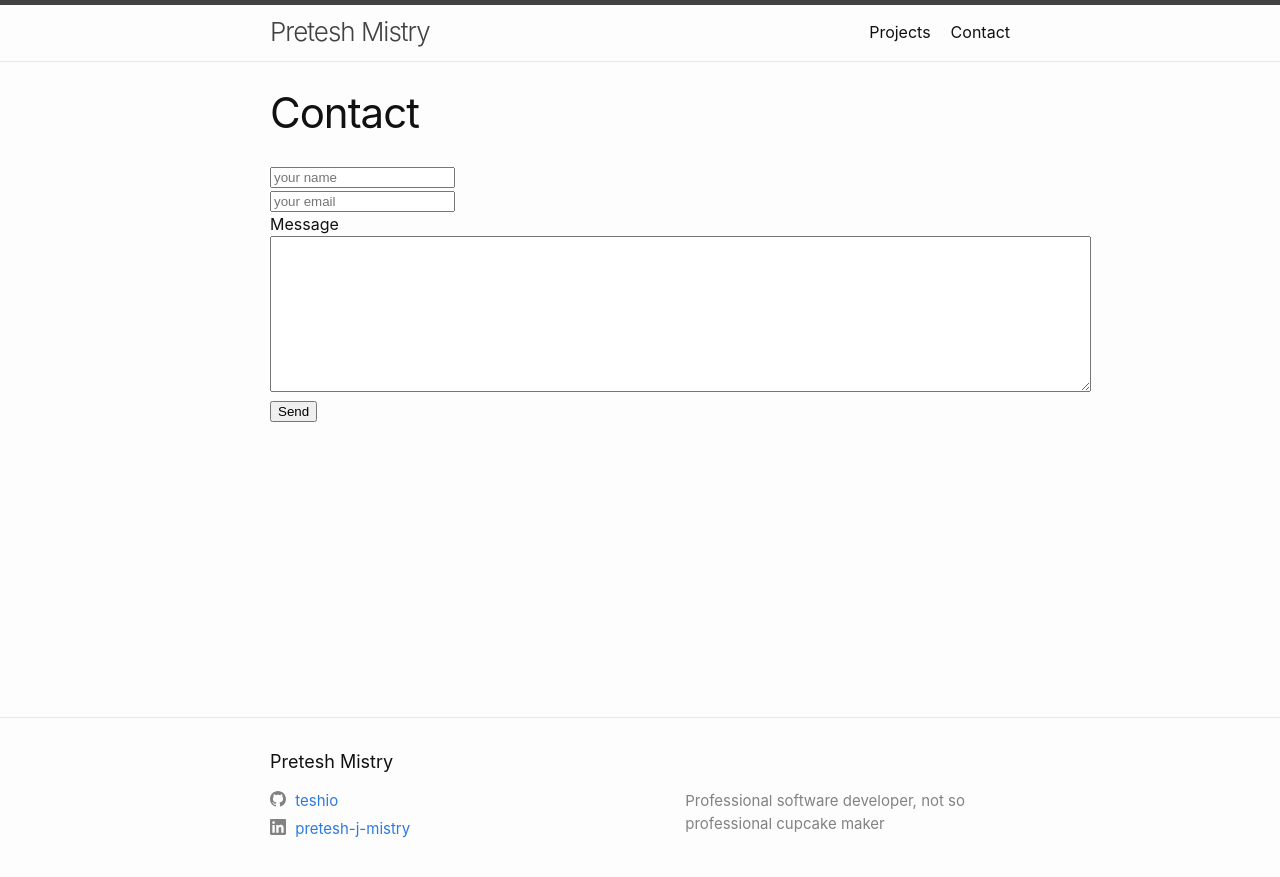
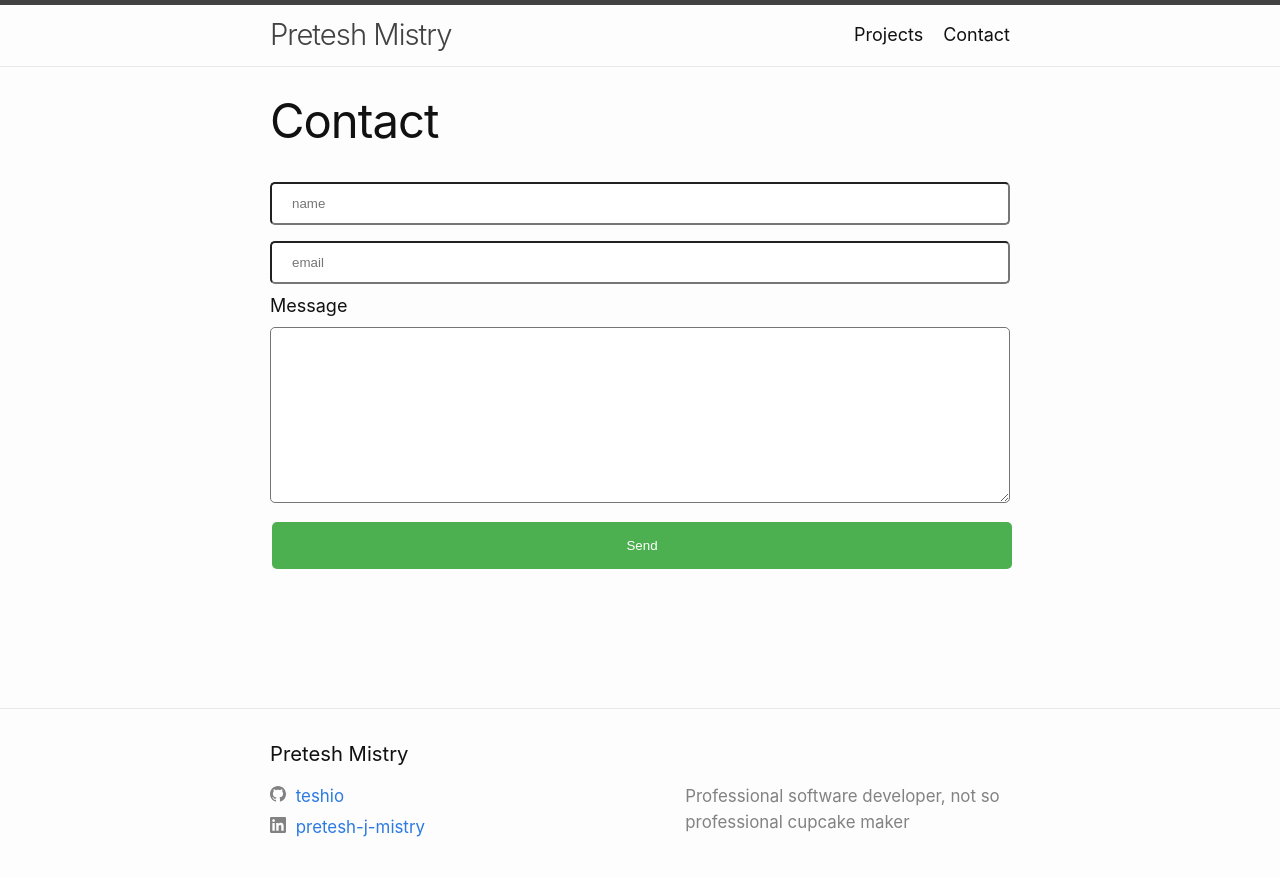
Before and after one commit to teshio/teshio.github.io, a Jekyll site: the page built from contact.md, in a window 1280 px wide. Shown: the top 877 px of the page. Built offline with Jekyll 4.4.1, drawn with Linux system fonts in a browser that asks for light colours.

Commit message:
update contact form

```diff
--- a/_sass/minima.scss
+++ b/_sass/minima.scss
@@ -3,7 +3,7 @@
 // Define defaults for each variable.
 
 $base-font-family: -apple-system, BlinkMacSystemFont, "Segoe UI", Roboto, Helvetica, Arial, sans-serif, "Apple Color Emoji", "Segoe UI Emoji", "Segoe UI Symbol" !default;
-$base-font-size:   16px !default;
+$base-font-size:   18px !default;
 $base-font-weight: 400 !default;
 $small-font-size:  $base-font-size * 0.875 !default;
 $base-line-height: 1.5 !default;
--- a/assets/main.scss
+++ b/assets/main.scss
@@ -3,3 +3,31 @@
 ---
 
 @import "minima";
+
+#contactForm {
+
+  input, textarea {
+    width: 100%;
+  }
+
+  input[type=text], input[type=email], textarea {
+    width: 100%;
+    padding: 12px 20px;
+    margin: 8px 0;
+    box-sizing: border-box;
+    border-radius: 5px;
+  }
+
+  input[type=button], input[type=submit], input[type=reset] {
+    background-color: #4CAF50;
+    border: none;
+    color: white;
+    padding: 16px 32px;
+    text-decoration: none;
+    margin: 4px 2px;
+    cursor: pointer;
+    border-radius: 5px;
+
+  }
+
+}
--- a/contact.md
+++ b/contact.md
@@ -4,11 +4,23 @@ layout: page
 permalink: contact
 ---
 
-<form action="https://formspree.io/teshio@hotmail.com" method="POST">
+<form
+  id="contactForm"
+  action="https://formspree.io/teshio@hotmail.com"
+  method="POST">
   <input type="hidden" name="_next" value="{{site.url}}/thankyou"/>
-  <input type="text" name="name" placeholder="your name"><br>
-  <input type="email" name="_replyto" placeholder="your email"><br>
+
+  <input type="text" name="name" placeholder="name" required minlength="3"><br>
+
+  <input type="email" name="_replyto" placeholder="email" required minlength="5" pattern="^([^\x00-\x20\x22\x28\x29\x2c\x2e\x3a-\x3c\x3e\x40\x5b-\x5d\x7f-\xff]+|\x22([^\x0d\x22\x5c\x80-\xff]|\x5c[\x00-\x7f])*\x22)(\x2e([^\x00-\x20\x22\x28\x29\x2c\x2e\x3a-\x3c\x3e\x40\x5b-\x5d\x7f-\xff]+|\x22([^\x0d\x22\x5c\x80-\xff]|\x5c[\x00-\x7f])*\x22))*\x40([^\x00-\x20\x22\x28\x29\x2c\x2e\x3a-\x3c\x3e\x40\x5b-\x5d\x7f-\xff]+|\x5b([^\x0d\x5b-\x5d\x80-\xff]|\x5c[\x00-\x7f])*\x5d)(\x2e([^\x00-\x20\x22\x28\x29\x2c\x2e\x3a-\x3c\x3e\x40\x5b-\x5d\x7f-\xff]+|\x5b([^\x0d\x5b-\x5d\x80-\xff]|\x5c[\x00-\x7f])*\x5d))*$"><br>
   Message<br>
-  <textarea name="message" rows="10" cols="100"></textarea><br>
+
+  <textarea name="message" rows="10" cols="100" required></textarea><br>
+
   <input type="submit" value="Send">
+
 </form>
+
+<script>
+
+</script>
```
Also changed, not shown: _posts/2019-04-09-more-content.md (+1 -1 lines).
